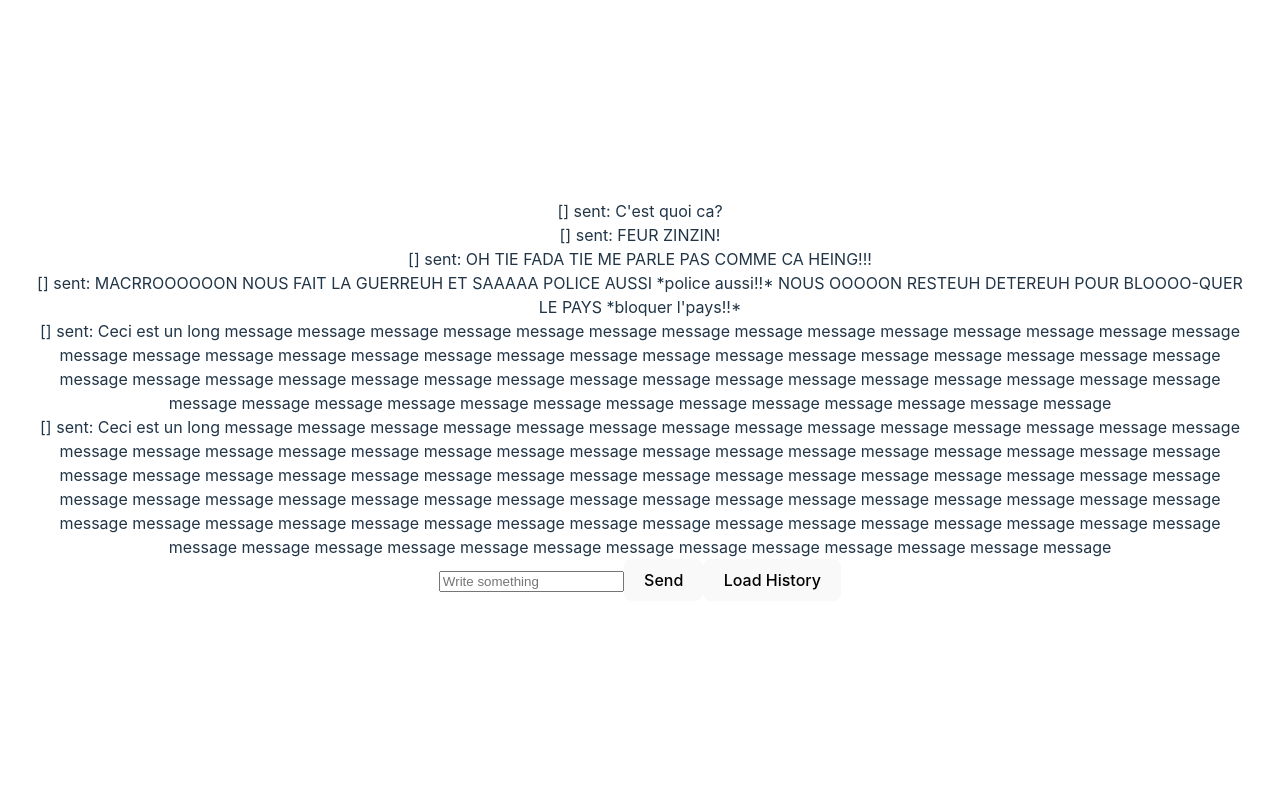
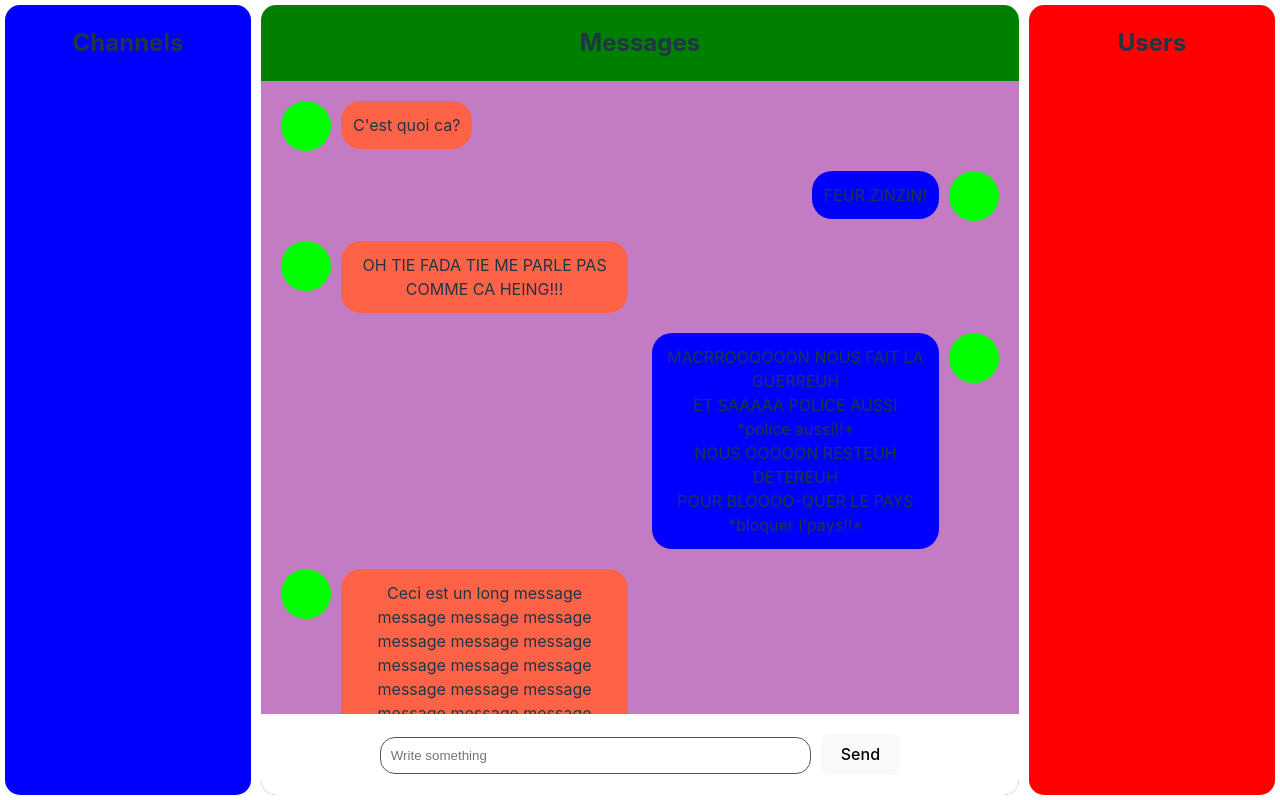
Before and after one commit to ostef/42-ft_transcendance, a Vue app in the folder frontend/: page /#/chat in a window 1280 px wide. Built offline with nearby package versions, Linux system fonts and the light colour scheme; no server answers.

Commit message:
Chat frontend general rewrite and progress

```diff
--- a/frontend/src/views/Chat.vue
+++ b/frontend/src/views/Chat.vue
@@ -1,21 +1,29 @@
 <template>
 
 <div id="channels">
+	<h2>Channels</h2>
+
 </div>
 
 <div id="chat-main">
+	<h2>Messages</h2>
 	<div id="chat-messages">
-		<div v-for="msg in loadedMessages">[{{ msg.date }}] {{ msg.from }} sent: {{ msg.content }}</div>
+		<div v-for="msg in loadedMessages" :class="msg.senderId == 0 ? 'message mine' : 'message theirs'">
+			<div class="message-sender" />
+			<div class="message-text">
+				{{ msg.content }}
+			</div>
+		</div>
 	</div>
 
-	<form>
+	<form id="chat-input">
 		<input type="text" name="input-message" v-model="inputMessage" placeholder="Write something" />
-		<button type="button" @click="sendMessage()">Send</button>
-		<button type="button" @click="loadMessageHistory()">Load History</button>
+		<button type="button" @click="">Send</button>
 	</form>
 </div>
 
-<div id="channel-info">
+<div id="channel-users">
+	<h2>Users</h2>
 </div>
 
 </template>
@@ -53,32 +61,23 @@ export default {
 				return this.$store.getters.getOldestMessage;
 			},
 		},
+
+		currentChannelId: {
+			get (): any {
+				return this.$store.getters.getCurrentChannelId;
+			},
+		},
+
+		channels: {
+			get (): any {
+				return this.$store.getters.getChannels;
+			},
+		},
 	},
 
 	created ()
 	{
 		this.socket = io ("http://" + window.location.hostname + ":3000/chat");
-		this.socket.emit ("getMessageHistory", this.oldestLoadedMessage);
-
-		this.socket.on ("onMessage", (data: any) => {
-			console.log ("onMessage: " + data);
-
-			this.$store.commit ("appendMessage", {from: data.from, date: data.date, content: data.content});
-		});
-
-		this.socket.on ("onConnection", (data: any) => {
-			console.log ("onConnection: " + data);
-
-			// Ignore for now, because this breaks message history
-			//if (data.id != this.socket.id)
-			//	this.$store.commit ("appendMessage", {from: "Server", date: new Date (), content: data.id + " joined the chat room"});
-		});
-
-		this.socket.on ("messageHistory", (data: any[]) => {
-			console.log ("messageHistory: " + data);
-			if (data != null)
-				this.$store.commit ("appendMessageHistory", data);
-		});
 
 	},
 
@@ -91,11 +90,6 @@ export default {
 				this.inputMessage = "";
 			}
 		},
-
-		loadMessageHistory (): void
-		{
-			this.socket.emit ("getMessageHistory", this.oldestLoadedMessage);
-		}
 	}
 }
 
@@ -103,4 +97,111 @@ export default {
 
 <style scoped>
 
+*
+{
+	box-sizing: border-box;
+}
+
+#channels
+{
+	position: absolute;
+	left: 0;
+	right: 80%;
+	top: 0;
+	bottom: 0;
+	background: blue;
+	border-radius: 15px;
+	margin: 5px;
+	overflow: hidden;
+}
+
+#chat-main
+{
+	position: absolute;
+	left: 20%;
+	right: 20%;
+	top: 0;
+	bottom: 0;
+	background: green;
+	border-radius: 15px;
+	margin: 5px;
+	display: grid;
+	overflow: hidden;
+}
+
+#channel-users
+{
+	overflow: hidden;
+	position: absolute;
+	left: 80%;
+	right: 0;
+	top: 0;
+	bottom: 0;
+	background: red;
+	border-radius: 15px;
+	margin: 5px;
+}
+
+#chat-messages
+{
+	background: rgba(209, 124, 209, 0.933);
+	overflow: scroll;
+	display: grid;
+	padding: 10px;
+}
+
+.message
+{
+	margin: 10px;
+	/* background: white; */
+}
+
+.message-sender
+{
+	background: lime;
+	border-radius: 50%;
+	width: 50px;
+	height: 50px;
+	float: left;
+}
+
+.message-text
+{
+	background: tomato;
+	border-radius: 20px;
+	margin-left: 10px;
+	margin-right: 10px;
+	padding: 12px;
+	float: left;
+	max-width: 40%;
+	overflow: hidden;
+	white-space: pre-line;
+}
+
+.message.mine .message-sender
+{
+	float: right;
+}
+
+.message.mine .message-text
+{
+	background: blue;
+	float: right;
+}
+
+#chat-input
+{
+	background: white;
+	padding: 20px;
+}
+
+#chat-input input
+{
+	border: 1px solid #555;
+	width: 60%;
+	padding: 10px;
+	margin-right: 10px;
+	border-radius: 15px;
+}
+
 </style>
```
